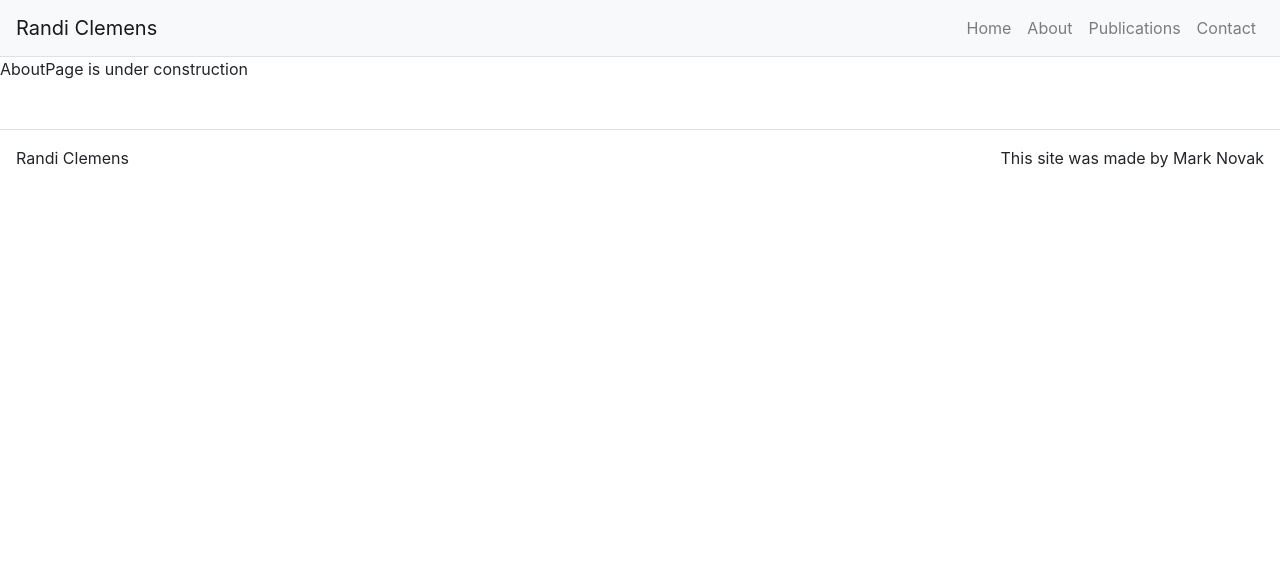
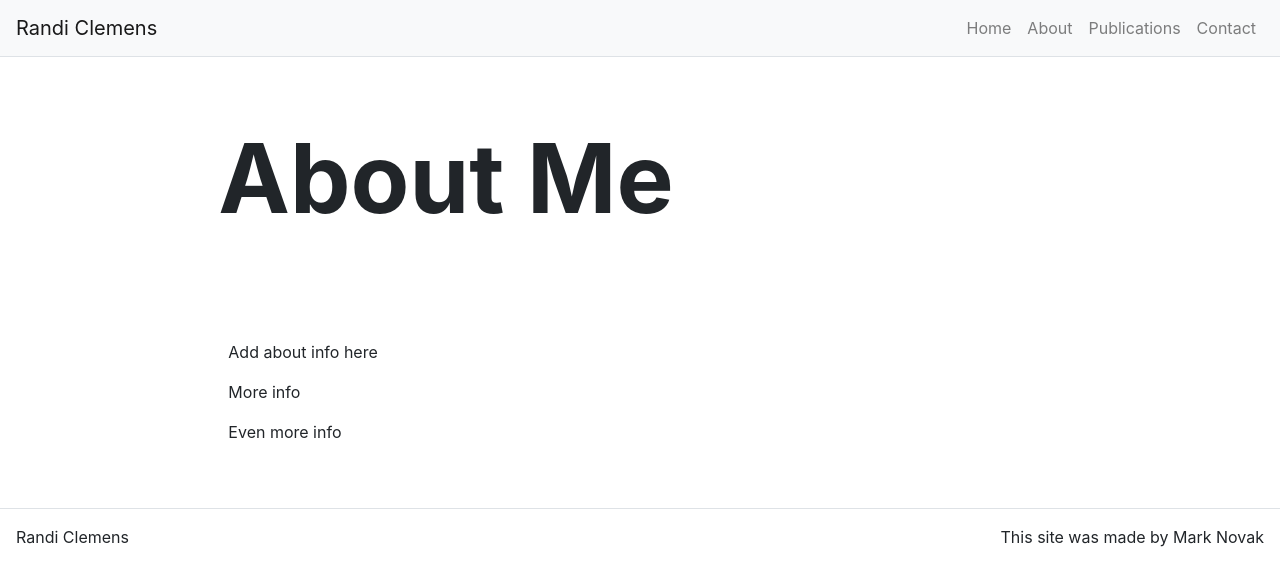
Before and after one commit to manovak24/randi_clemens, a React (Create React App) app: page /about in a window 1280 px wide. Shown: the top 586 px of the page. Built offline with nearby package versions, Linux system fonts and the light colour scheme.

Commit message:
created content.js and updating aboutpage.js

```diff
--- /dev/null
+++ b/src/Components/Content/Content.js
@@ -0,0 +1,18 @@
+import React from 'react';
+import Container from 'react-bootstrap/container';
+import Row from 'react-bootstrap/Row';
+import Col from 'react-bootstrap/Col';
+
+function Content(props){
+    return(
+        <Container fluid={true}>
+            <Row className="justify-content-center">
+                <Col md={8}>
+                    {props.children}
+                </Col>
+            </Row>
+        </Container>
+    );
+}
+
+export default Content;
--- a/src/Pages/AboutPage.js
+++ b/src/Pages/AboutPage.js
@@ -1,8 +1,17 @@
 import React from 'react';
+import Hero from '../Components/Hero/Hero';
+import Content from '../Components/Content/Content';
 
 function AboutPage(props) {
     return(
-        <p>AboutPage is under construction</p>
+        <div>
+            <Hero title={props.title} />
+            <Content>
+                <p>Add about info here</p>
+                <p>More info</p>
+                <p>Even more info</p>
+            </Content>
+        </div>
     )
 }
 
```
